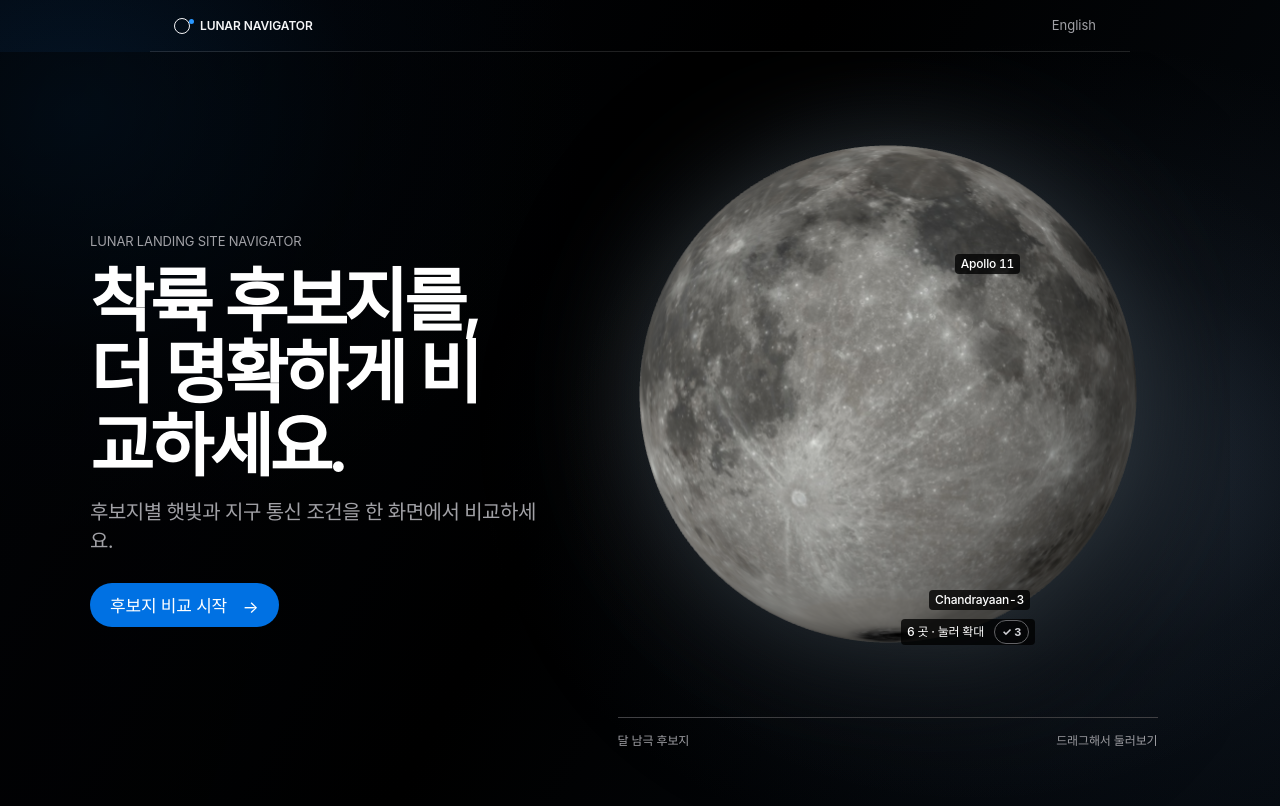
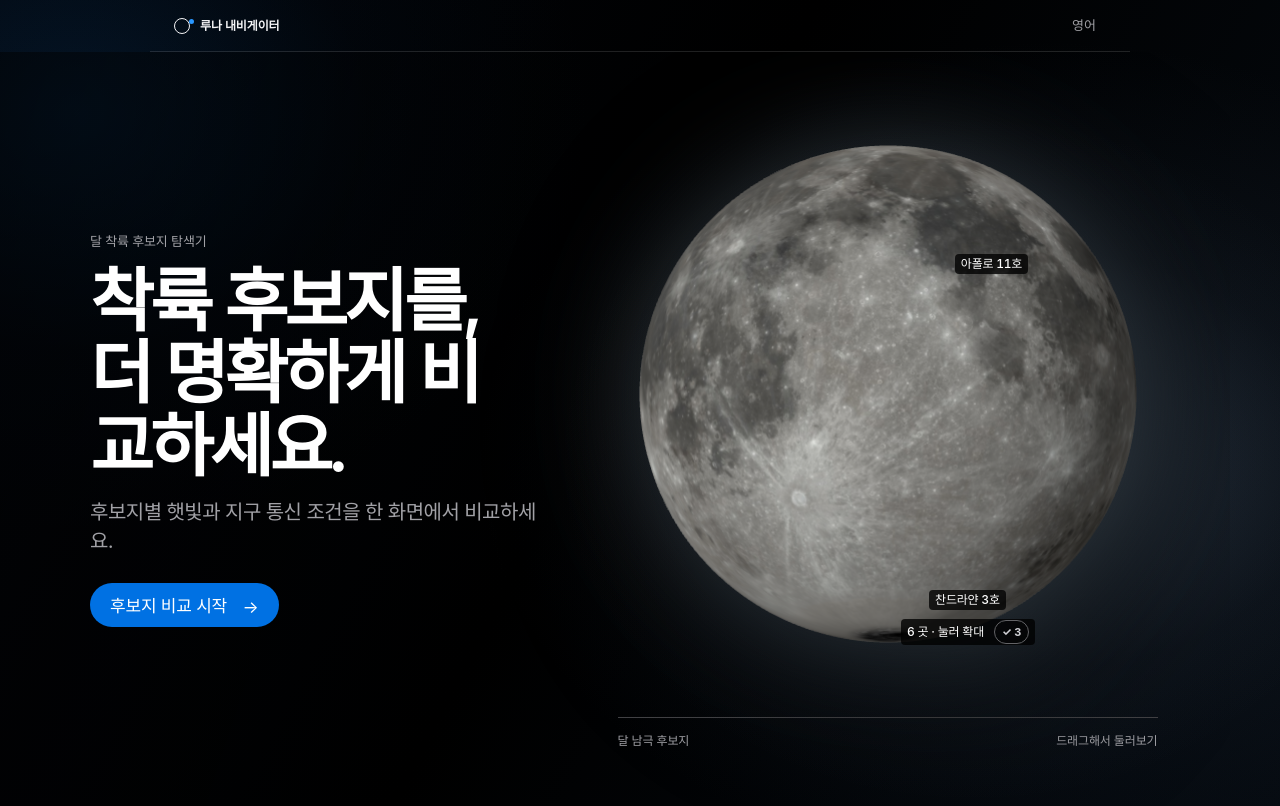
Before and after one commit to nasa-bassim/nasa-pro, a React (Vite) app in the folder web/: page / in a window 1280 px wide. Built offline with nearby package versions, Linux system fonts and the light colour scheme; a web font is replaced by a local one.

Commit message:
fix(i18n): isolate Korean and English interface copy

```diff
--- a/web/src/App.tsx
+++ b/web/src/App.tsx
@@ -17,7 +17,7 @@ import type { T0Field } from './lib/t0Field';
 import type { Ephemeris } from './lib/ephemeris';
 import { eventMetric, stats, timeline } from './lib/metrics';
 import { tickStepMs } from './lib/timelineTicks';
-import { SITES, shortSiteName } from './sites';
+import { localizedSiteName, SITES, shortSiteName } from './sites';
 import { copy, duration, eventDuration } from './i18n';
 import type { Language } from './i18n';
 
@@ -559,7 +559,7 @@ function Column({
           {index}
         </span>
         <h2 className="sr-only">
-          {ko ? `${index}번째 후보지` : `Scenario ${index}`}, {isCustom ? t.customCoordinates : site?.name}
+          {ko ? `${index}번째 후보지` : `Scenario ${index}`}, {isCustom ? t.customCoordinates : site ? localizedSiteName(site, language) : ''}
         </h2>
         <select
           className="site-select"
@@ -569,7 +569,7 @@ function Column({
         >
           {SITES.map((s) => (
             <option key={s.slug} value={s.slug}>
-              {s.name}
+              {localizedSiteName(s, language)}
             </option>
           ))}
           <option value={CUSTOM}>{t.customCoordinates}</option>
@@ -1052,7 +1052,7 @@ export default function App() {
           <nav className="landing-nav" aria-label={text.navigation}>
             <div className="landing-brand">
               <span className="brand-orbit" aria-hidden="true" />
-              <span>LUNAR NAVIGATOR</span>
+              <span>{text.brandName}</span>
             </div>
             <div className="nav-actions"><button className="language-switch" onClick={changeLanguage}>{text.languageSwitch}</button></div>
           </nav>
@@ -1076,7 +1076,7 @@ export default function App() {
       ) : (
         <main className={`workspace-page${moonFlight ? ' is-moon-handoff' : ''}`}>
           <nav className="workspace-nav" aria-label={text.workspaceNavigation}>
-            <button className="workspace-brand" onClick={() => navigate('landing')}><span className="brand-orbit" aria-hidden="true" /> LUNAR NAVIGATOR</button>
+            <button className="workspace-brand" onClick={() => navigate('landing')}><span className="brand-orbit" aria-hidden="true" /> {text.brandName}</button>
             <div className="nav-actions"><button className="language-switch" onClick={changeLanguage}>{text.languageSwitch}</button></div>
           </nav>
           <div className="workspace-flow" role="navigation" aria-label={text.workspaceNavigation}>
@@ -1103,7 +1103,7 @@ export default function App() {
                   onClick={() => setSelectedId(column.id)}
                 >
                   <b>#{index + 1}</b>
-                  <span className="scenario-chip-site">{column.site === CUSTOM ? text.customSite : shortSiteName(column.site)}</span>
+                  <span className="scenario-chip-site">{column.site === CUSTOM ? text.customSite : shortSiteName(column.site, language)}</span>
                   <span>{shortScenarioDate(column.t0, language)}</span>
                 </button>
               ))}
@@ -1115,7 +1115,7 @@ export default function App() {
                 disabled={!selectedColumn}
                 onChange={(event) => changeSelectedSite(event.target.value)}
               >
-                {SITES.map((site) => <option key={site.slug} value={site.slug}>{site.name}</option>)}
+                {SITES.map((site) => <option key={site.slug} value={site.slug}>{localizedSiteName(site, language)}</option>)}
                 {selectedColumn?.site === CUSTOM ? <option value={CUSTOM}>{text.customSite}</option> : null}
               </select>
             </label>
@@ -1147,7 +1147,7 @@ export default function App() {
                 <summary>{text.editScenarios}</summary>
                 <div className="mission-site-editor-panel">
                   <select value={newSite} onChange={(event) => setNewSite(event.target.value)} aria-label={text.siteToAdd}>
-                    {SITES.map((site) => <option key={site.slug} value={site.slug}>{site.name}</option>)}
+                    {SITES.map((site) => <option key={site.slug} value={site.slug}>{localizedSiteName(site, language)}</option>)}
                     <option value={CUSTOM}>{text.customCoordinates}</option>
                   </select>
                   <button type="button" disabled={!canAdd} onClick={() => addColumn(newSite)}>{text.addSite}</button>
@@ -1166,7 +1166,7 @@ export default function App() {
           <div className={`lunar-pulse-stage${evidenceOpen ? ' is-open' : ''}`} aria-live="polite">
             {evidenceOpen && explorationInfo ? (
               <>
-                <span>{text.siteInsight}</span><strong>{explorationInfo.name}</strong>
+                <span>{text.siteInsight}</span><strong>{localizedSiteName(explorationInfo, language)}</strong>
                 {explorationTimeline ? <LunarPulse tl={explorationTimeline} language={language} /> : <p>{text.loadingSiteInsight}</p>}
                 <div className="site-insight-actions">
                   {selectedColumn && selectedColumn.site !== explorationInfo.slug ? (
@@ -1220,7 +1220,7 @@ export default function App() {
               {columns.map((c, index) => {
                 const site = SITES.find((item) => item.slug === c.site);
                 const key = columnKey(c); const record = key ? data[key] : undefined;
-                const name = site?.name ?? text.customSite;
+                const name = site ? localizedSiteName(site, language) : text.customSite;
                 const label = `#${index + 1} ${name}`;
                 const start = shortScenarioDate(c.t0, language);
                 const selected = c.id === selectedColumn?.id;
--- a/web/src/Decision.tsx
+++ b/web/src/Decision.tsx
@@ -47,7 +47,7 @@ const copy = {
     hours: (h: number) => `${h}시간`,
     dayUnit: (d: string) => `${d}일`,
     ok: '충족',
-    dark: (h: number) => `암흑 ${h.toFixed(1)}h`,
+    dark: (h: number) => `암흑 ${h.toFixed(1)}시간`,
     overlap: (p: number) => `가시 ${p.toFixed(1)}%`,
     outOfRange: '계산 범위 밖',
     tableLabel: '위치와 일정 오차별 임무 조건 충족 여부',
--- a/web/src/Moon3D.tsx
+++ b/web/src/Moon3D.tsx
@@ -18,7 +18,7 @@ import {
   siteVector,
 } from './lib/globe';
 import type { Quat, Vec3 } from './lib/globe';
-import { SITES } from './sites';
+import { localizedSiteName, SITES, shortSiteName } from './sites';
 import { copy } from './i18n';
 import type { Language } from './i18n';
 
@@ -121,12 +121,6 @@ const LABEL_SIDE: Record<string, Side> = {
   gr2: 'left',
 };
 
-// 달 위 레이블에 쓰는 짧은 이름. 없으면 slug를 대문자로 쓴다 (IM-2, SR1 …).
-const SHORT_NAME: Record<string, string> = {
-  'chandrayaan-3': 'Chandrayaan-3',
-  'apollo-11': 'Apollo 11',
-};
-
 interface MapColumn {
   site: string; // 큐레이션 slug 또는 'custom'
   lat?: number;
@@ -145,11 +139,11 @@ interface Mark {
 
 const pct = (v: number) => `${50 + 50 * v}%`;
 
-function SelectionBadge({ cols, selectedColumnNo }: { cols: number[]; selectedColumnNo?: number }) {
+function SelectionBadge({ cols, selectedColumnNo, language }: { cols: number[]; selectedColumnNo?: number; language: Language }) {
   if (cols.length === 0) return null;
   return <span
     className={`selection-badge${selectedColumnNo !== undefined && cols.includes(selectedColumnNo) ? ' is-selected' : ''}`}
-    aria-label={`${cols.length}개 시나리오에서 선택됨`}
+    aria-label={language === 'ko' ? `${cols.length}개 시나리오에서 선택됨` : `Selected in ${cols.length} scenarios`}
   >✓{cols.length > 1 ? ` ${cols.length}` : ''}</span>;
 }
 
@@ -298,8 +292,8 @@ export const Moon3D = memo(function Moon3D({
     const out: Mark[] = SITES.map((s) => ({
       key: s.slug,
       slug: s.slug,
-      label: SHORT_NAME[s.slug] ?? s.slug.toUpperCase(),
-      title: s.name,
+      label: shortSiteName(s.slug, language),
+      title: localizedSiteName(s, language),
       world: siteVector(s.lat, s.lon_e),
       cols: columns.flatMap((c, i) => (c.site === s.slug ? [i + 1] : [])),
       side: LABEL_SIDE[s.slug] ?? 'right',
@@ -439,7 +433,7 @@ export const Moon3D = memo(function Moon3D({
               </button>
               <span className="marker-label">
                 {g.members.length} {t.sites} · {t.tapToZoom}
-                <SelectionBadge cols={cols} selectedColumnNo={selectedColumnNo} />
+                <SelectionBadge cols={cols} selectedColumnNo={selectedColumnNo} language={language} />
               </span>
             </span>
           );
@@ -448,7 +442,7 @@ export const Moon3D = memo(function Moon3D({
         const label = (
           <span className="marker-label">
             {first.label}
-            <SelectionBadge cols={first.cols} selectedColumnNo={selectedColumnNo} />
+            <SelectionBadge cols={first.cols} selectedColumnNo={selectedColumnNo} language={language} />
           </span>
         );
         if (first.slug === null)
--- a/web/src/i18n.ts
+++ b/web/src/i18n.ts
@@ -2,11 +2,12 @@ export type Language = 'ko' | 'en';
 
 export const copy = {
   ko: {
-    languageSwitch: 'English',
+    languageSwitch: '영어',
+    brandName: '루나 내비게이터',
     navigation: '주요 메뉴',
     workspaceNavigation: '워크스페이스 메뉴',
     startAnalysis: '분석 시작',
-    landingEyebrow: 'LUNAR LANDING SITE NAVIGATOR',
+    landingEyebrow: '달 착륙 후보지 탐색기',
     landingTitle: '착륙 후보지를,\n더 명확하게 비교하세요.',
     landingLead: '후보지별 햇빛과 지구 통신 조건을 한 화면에서 비교하세요.',
     landingCta: '후보지 비교 시작',
@@ -110,15 +111,15 @@ export const copy = {
     moonTitle: '달에서 후보지 고르기',
     moonHelp: '드래그로 돌리고, 점을 눌러 후보지 조건을 살펴보세요.',
     selectSite: '후보지 선택',
-    siteInsight: 'SITE INSIGHT',
-    lunarPulse: 'LUNAR PULSE',
+    siteInsight: '후보지 분석',
+    lunarPulse: '시간 조건',
     pulseHelp: '선택 후보지의 관찰 기간',
     landingWindow: '착륙 가능 시간',
     selectSiteToExplore: '달의 후보지를 선택하면 시간 조건이 펼쳐집니다.',
     guideRotateTitle: '달을 자유롭게 둘러보세요.',
     guideRotateBody: '드래그해 표면을 돌리고, 남극 주변 후보지를 살펴보세요.',
     guideSelectTitle: '후보지를 하나 고르세요.',
-    guideSelectBody: '표시된 점을 누르면 해당 위치로 달이 focus됩니다.',
+    guideSelectBody: '표시된 점을 누르면 달이 해당 위치를 중심으로 이동합니다.',
     guideExpandTitle: '조건은 같은 화면에서 열립니다.',
     guideExpandBody: '빛, 지구 통신, 착륙 가능 시간을 스크롤 없이 확인합니다.',
     guideSkip: '안내 건너뛰기',
@@ -141,13 +142,14 @@ export const copy = {
     zoomOut: '축소',
     zoomIn: '확대',
     fallbackAlt: '달 남극 80°S 이남의 LROC 광각 카메라 모자이크',
-    footnote: '지구 상한 limb 기준이며 특정 지상국 가시성은 아닙니다. 전력량은 패널 방향과 효율에 따라 달라 계산하지 않습니다. 지형 가림은 NASA LOLA 고도 자료(LDEM_75S_240M, 240m 격자)로 250km까지 본 지평선이며, 관측 높이는 지표 위 2m입니다. 격자보다 작은 바위와 둔덕은 반영되지 않습니다. \'지형 미반영\' 지점과 직접 입력 좌표는 매끈한 구 상한선입니다.',
+    footnote: '지구 가시성은 달 가장자리 기준이며 특정 지상국 가시성은 아닙니다. 전력량은 패널 방향과 효율에 따라 달라 계산하지 않습니다. 지형 가림은 NASA LOLA 고도 자료(LDEM_75S_240M, 240m 격자)로 250km까지 본 지평선이며, 관측 높이는 지표 위 2m입니다. 격자보다 작은 바위와 둔덕은 반영되지 않습니다. \'지형 미반영\' 지점과 직접 입력 좌표는 매끈한 구 상한선입니다.',
     moonSource: '달 표면과 고도:',
     southPoleSource: '남극 지방:',
     publicDomain: '모두 퍼블릭 도메인.',
   },
   en: {
-    languageSwitch: '한국어',
+    languageSwitch: 'Korean',
+    brandName: 'LUNAR NAVIGATOR',
     navigation: 'Main navigation',
     workspaceNavigation: 'Workspace navigation',
     startAnalysis: 'Start analysis',
--- a/web/src/sites.ts
+++ b/web/src/sites.ts
@@ -1,7 +1,8 @@
 // PRD 5.4 큐레이션 지점. 경도는 동쪽 양수.
 export interface SiteInfo {
   slug: string;
-  name: string;
+  nameKo: string;
+  nameEn: string;
   lat: number;
   lon_e: number;
   sourceUrl: string;
@@ -10,56 +11,64 @@ export interface SiteInfo {
 export const SITES: SiteInfo[] = [
   {
     slug: 'im-2',
-    name: 'IM-2 의도 착륙지 (Mons Mouton)',
+    nameKo: 'IM-2 예정 착륙지 (몽 무통)',
+    nameEn: 'IM-2 intended landing site (Mons Mouton)',
     lat: -84.78,
     lon_e: 29.13,
     sourceUrl: 'https://lroc.im-ldi.com/images/1401',
   },
   {
     slug: 'im-1',
-    name: 'IM-1 착륙지 (Malapert A 부근)',
+    nameKo: 'IM-1 착륙지 (말라페르 A 부근)',
+    nameEn: 'IM-1 landing site (near Malapert A)',
     lat: -80.13,
     lon_e: 1.44,
     sourceUrl: 'https://www.dlr.de/en/blog/archive/2024/german-instrument-to-study-moons-eternal-shadows-with-private-mission',
   },
   {
     slug: 'cr1',
-    name: 'Connecting Ridge (CR1)',
+    nameKo: '커넥팅 리지 (CR1)',
+    nameEn: 'Connecting Ridge (CR1)',
     lat: -89.4679,
     lon_e: -137.411,
     sourceUrl: 'https://arxiv.org/abs/1208.5587',
   },
   {
     slug: 'sr1',
-    name: 'Shackleton Rim (SR1)',
+    nameKo: '섀클턴 림 (SR1)',
+    nameEn: 'Shackleton Rim (SR1)',
     lat: -89.7755,
     lon_e: -156.448,
     sourceUrl: 'https://arxiv.org/abs/1208.5587',
   },
   {
     slug: 'mp2',
-    name: 'Malapert Peak (MP2)',
+    nameKo: '말라페르 봉우리 (MP2)',
+    nameEn: 'Malapert Peak (MP2)',
     lat: -86.0265,
     lon_e: 2.758,
     sourceUrl: 'https://arxiv.org/abs/1208.5587',
   },
   {
     slug: 'gr2',
-    name: 'de Gerlache Rim (GR2)',
+    nameKo: '드 제를라슈 림 (GR2)',
+    nameEn: 'de Gerlache Rim (GR2)',
     lat: -89.0073,
     lon_e: -94.7636,
     sourceUrl: 'https://arxiv.org/abs/1208.5587',
   },
   {
     slug: 'chandrayaan-3',
-    name: 'Chandrayaan-3 Statio Shiv Shakti',
+    nameKo: '찬드라얀 3호 시브 샥티 지점',
+    nameEn: 'Chandrayaan-3 Statio Shiv Shakti',
     lat: -69.37,
     lon_e: 32.32,
     sourceUrl: 'https://planetarynames.wr.usgs.gov/Feature/16272',
   },
   {
     slug: 'apollo-11',
-    name: 'Apollo 11 LM',
+    nameKo: '아폴로 11호 달 착륙선',
+    nameEn: 'Apollo 11 LM',
     lat: 0.67416,
     lon_e: 23.47314,
     sourceUrl: 'https://nssdc.gsfc.nasa.gov/planetary/lunar/lunar_sites.html',
@@ -71,4 +80,13 @@ const SHORT_NAME: Record<string, string> = {
   'chandrayaan-3': 'Chandrayaan-3',
   'apollo-11': 'Apollo 11',
 };
-export const shortSiteName = (slug: string): string => SHORT_NAME[slug] ?? slug.toUpperCase();
+const SHORT_NAME_KO: Record<string, string> = {
+  'chandrayaan-3': '찬드라얀 3호',
+  'apollo-11': '아폴로 11호',
+};
+
+export const localizedSiteName = (site: SiteInfo, language: 'ko' | 'en'): string =>
+  language === 'ko' ? site.nameKo : site.nameEn;
+
+export const shortSiteName = (slug: string, language: 'ko' | 'en'): string =>
+  (language === 'ko' ? SHORT_NAME_KO[slug] : SHORT_NAME[slug]) ?? slug.toUpperCase();
```
Also changed, not shown: 2 other files (tests, documents, lock files or other folders).
